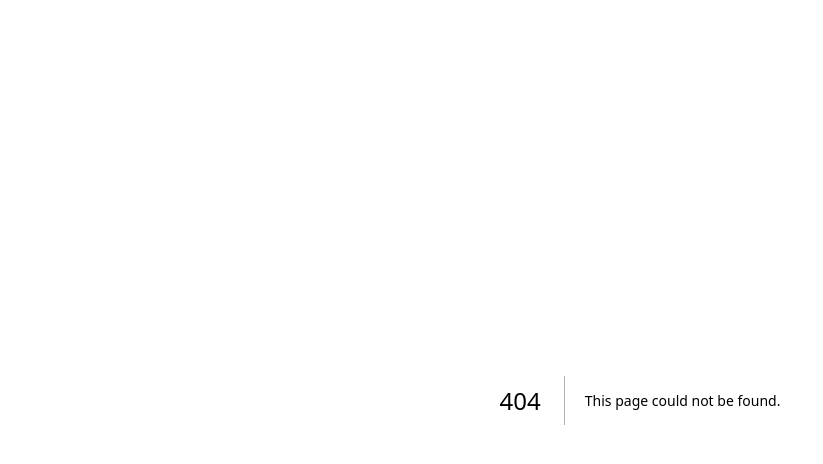
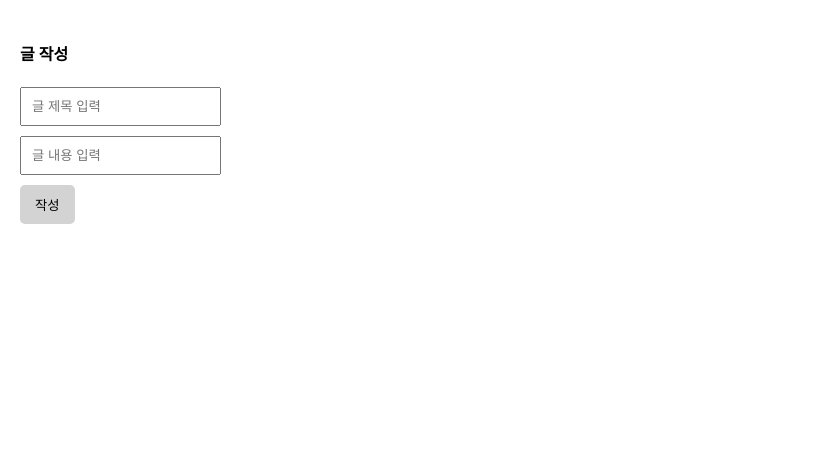
Before and after one commit to kyomin/next-beginner, a Next.js app in the folder board/: page /write in a window 1280 px wide. Before the commit this address had no page. Shown: the top 464 px of the page, without its empty margins (0-823 px from the left). Built offline with nearby package versions, Linux system fonts and the light colour scheme.

Commit message:
게시판 프로젝트 - nuxt의 서버 기능을 이용하여 글 작성 기능 만들기

```diff
--- a/board/pages/api/hello.js
+++ /dev/null
@@ -1,5 +0,0 @@
-// Next.js API route support: https://nextjs.org/docs/api-routes/introduction
-
-export default function handler(req, res) {
-  res.status(200).json({ name: 'John Doe' })
-}
--- /dev/null
+++ b/board/pages/api/post/create.js
@@ -0,0 +1,31 @@
+import { connectToDatabase } from '@/util/database';
+
+export default async function handler(req, res) {
+  const { method, body } = req;
+
+  if (method === 'POST') {
+    const { client, db } = await connectToDatabase();
+    const isConnected = client.topology.s.state === 'connected';
+
+    if (isConnected) {
+      try {
+        if (body.title === '') {
+          return res.status(500).json('제목을 입력해 주십시오');
+        }
+
+        if (body.description === '') {
+          return res.status(500).json('내용을 입력해 주십시오');
+        }
+
+        // create document(row)
+        const result = await db.collection('post').insertOne(body);
+
+        return res.status(302).redirect('/list');
+      } catch (err) {
+        console.error(err);
+      }
+    } else {
+      return res.status(500).json('데이터베이스 연결 상태가 불안정합니다.');
+    }
+  }
+}
--- /dev/null
+++ b/board/pages/api/test.js
@@ -0,0 +1,14 @@
+export default function handler(req, res) {
+  const method = req.method;
+
+  switch (method) {
+    case 'GET': {
+      res.status(200).json('GET 처리 완료');
+      break;
+    }
+    case 'POST': {
+      res.status(200).json('POST 처리 완료');
+      break;
+    }
+  }
+}
--- /dev/null
+++ b/board/pages/write/index.js
@@ -0,0 +1,13 @@
+export default function Write() {
+  return (
+    <div className='p-20'>
+      <h4>글 작성</h4>
+
+      <form action='/api/post/create' method='POST'>
+        <input name='title' placeholder='글 제목 입력' />
+        <input name='description' placeholder='글 내용 입력' />
+        <button type='submit'>작성</button>
+      </form>
+    </div>
+  );
+}
--- a/board/styles/globals.css
+++ b/board/styles/globals.css
@@ -27,3 +27,19 @@ a {
   color: grey;
   margin : 5px 0px;
 }
+
+.p-20 {
+  padding: 20px;
+}
+input {
+  box-sizing: border-box;
+  padding: 10px;
+  display: block;
+  margin-bottom: 10px;
+}
+button {
+  padding: 10px 15px;
+  background: lightgray;
+  border: none;
+  border-radius: 5px;
+}
```
